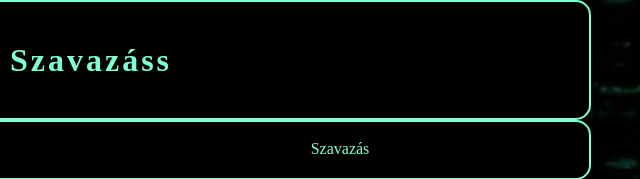
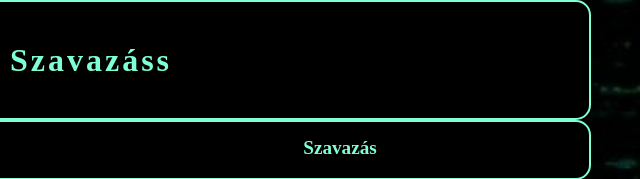
Before and after one commit to KiraLujza/Szavazas, a plain HTML site: page index.html in a window 1280 px wide. Shown: the top 179 px of the page, 549-1189 px from the left. Drawn offline with Linux system fonts and the light colour scheme.

Commit message:
flexbox-al javitva

```diff
--- a/index.html
+++ b/index.html
@@ -16,7 +16,7 @@
     <nav>
       <ul>
         <li><a href="index.html">Jelöltek</a></li>
-        <li><a href="urlap.html"></a>Szavazás</li>
+        <li><a href="urlap.html">Szavazás</a></li>
       </ul>
     </nav>
     <article>
```
